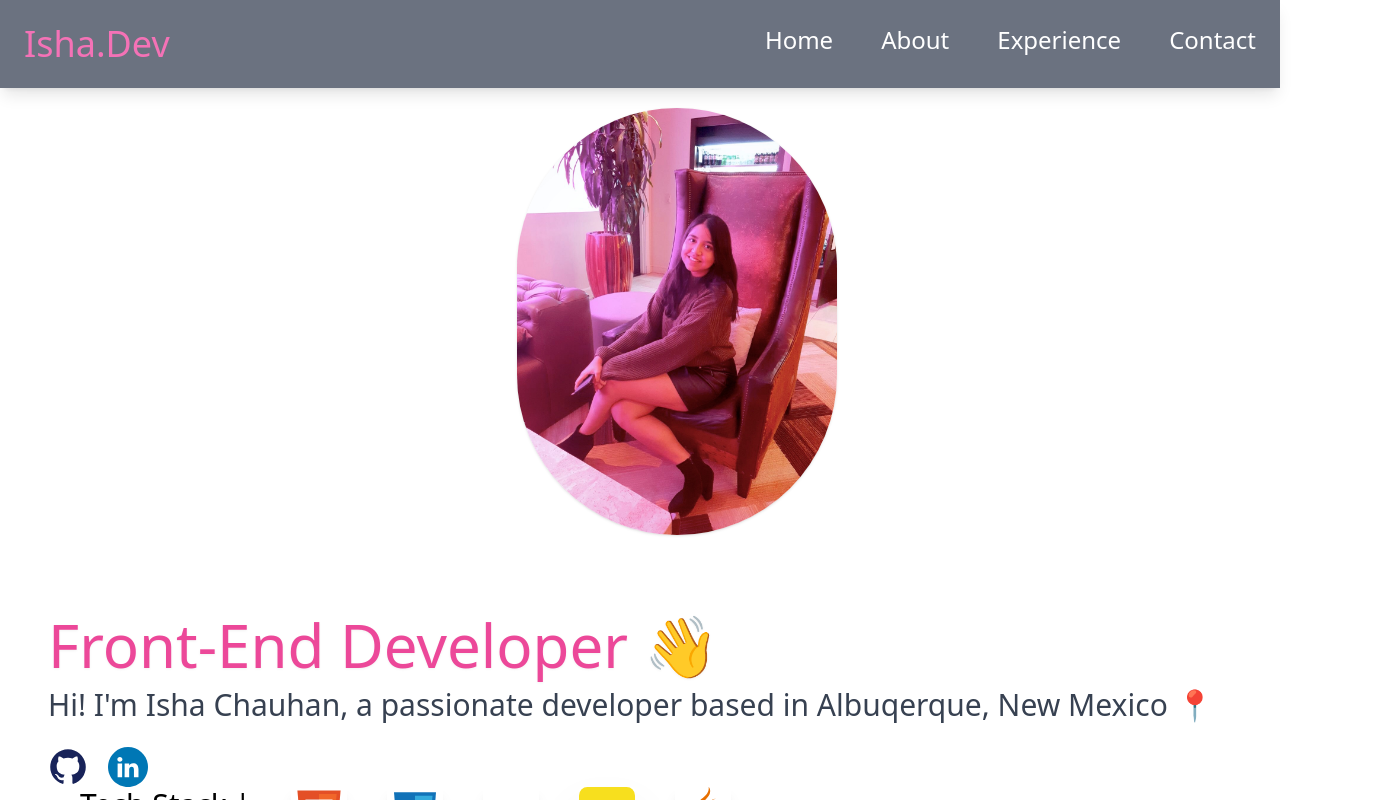
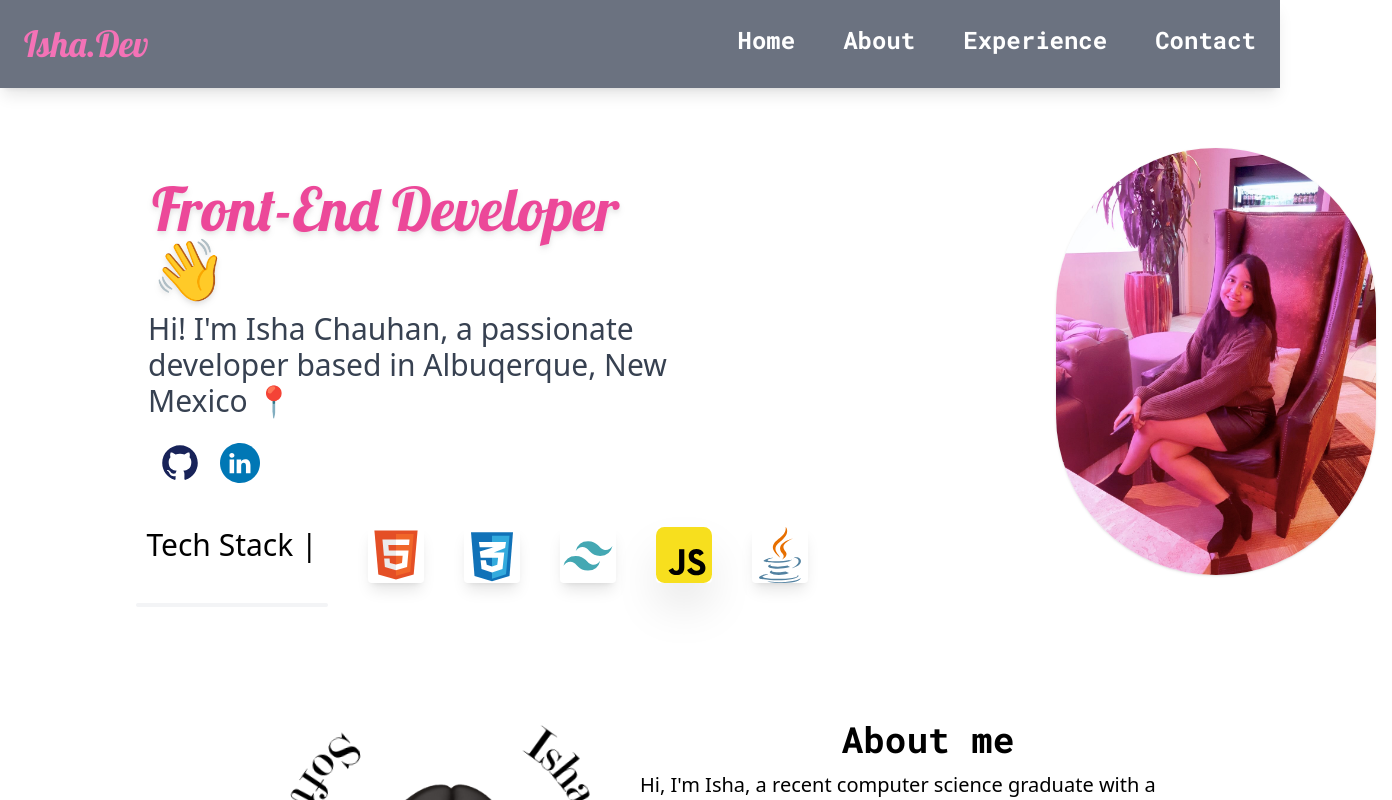
Before and after one commit to izha135/pwebs, a React (Create React App) app: page / in a window 1280 px wide. Shown: the top 800 px of the page, 1392 px wide, since content can reach past the window. Built offline with nearby package versions, Linux system fonts and the light colour scheme.

Commit message:
added css commit

```diff
--- a/public/index.html
+++ b/public/index.html
@@ -24,6 +24,31 @@
       work correctly both with client-side routing and a non-root public URL.
       Learn how to configure a non-root public URL by running `npm run build`.
     -->
+    <link rel="preconnect" href="https://fonts.googleapis.com" />
+    <link rel="preconnect" href="https://fonts.gstatic.com" crossorigin />
+    <link
+      href="https://fonts.googleapis.com/css2?family=Press+Start+2P&display=swap"
+      rel="stylesheet"
+    />
+    <link rel="preconnect" href="https://fonts.googleapis.com" />
+    <link rel="preconnect" href="https://fonts.gstatic.com" crossorigin />
+    <link
+      href="https://fonts.googleapis.com/css2?family=Silkscreen&display=swap"
+      rel="stylesheet"
+    />
+    <link rel="preconnect" href="https://fonts.googleapis.com" />
+    <link rel="preconnect" href="https://fonts.gstatic.com" crossorigin />
+    <link
+      href="https://fonts.googleapis.com/css2?family=Roboto+Mono:wght@700&display=swap"
+      rel="stylesheet"
+    />
+    <link rel="preconnect" href="https://fonts.googleapis.com" />
+    <link rel="preconnect" href="https://fonts.gstatic.com" crossorigin />
+    <link
+      href="https://fonts.googleapis.com/css2?family=Lobster&family=Yeseva+One&display=swap"
+      rel="stylesheet"
+    />
+
     <title>React App</title>
   </head>
   <body>
--- a/src/Pages/Home.jsx
+++ b/src/Pages/Home.jsx
@@ -1,14 +1,16 @@
 import React from "react";
 import NavBar from "../components/NavBar";
 import Hero from "../components/Hero";
+import About  from "../components/About-Me";
 
 function Home() {
   return (
     <div>
       <NavBar />
       <Hero />
+      <About />
       {/*
-      <About-Me />
+
       <Experience />
       <Projects />
       <Contact /> */}
--- a/src/components/About-Me.jsx
+++ b/src/components/About-Me.jsx
@@ -1,14 +1,14 @@
 import React from 'react'
-import imgas from "../imgas.png"
+import imgas from "../My project.png"
 import mylogo from "../mylogo.svg"
 
 export default function About() {
   return (
    <section className=' grid grid-cols-2  w-full px-[4rem]'>
    <div className="  ">
-    <img className= " absolute w-[14rem] ml-[19rem] mt-[2rem] rounded-xl mt-35 -z-10" src={imgas} alt="" />
+    <img className= " absolute w-[14rem] ml-[17rem] mt-[2rem]  mt-35 -z-10" src={imgas} alt="" />
       <span className=' '><img className='
-       absolute w-[54rem] pr-10 -mt-[10rem] z-12' src={mylogo} alt="" /></span>
+       absolute w-[20rem] ml-[14rem] mt-[1rem] z-12 animate-spin' src={mylogo} alt="" /></span>
    </div>
    <div className="-gap[]">
    <h1 className='mt-[2rem] mb-3 text-4xl font-roboto-mono  '>About me</h1>
@@ -18,6 +18,9 @@ export default function About() {
 
 
 </p></div>
+<div>
+  <h1>Education</h1>
+</div>
    </section>
   )
 }
--- a/src/components/Hero.jsx
+++ b/src/components/Hero.jsx
@@ -12,13 +12,13 @@ import linkedin from "../LinkedIN.svg";
 export default function Hero() {
   return (
     <section>
-      <div className="container flex flex-col-reverse lg-s:flex-row items-center sm-s:mt-0 gap-20 mt:5 lg-s:mt-10 lg-s:ml-16 ">
+      <div className="container flex flex-col-reverse lg-s:flex-row items-center xl-s:ml-28 sm-s:mt-0 gap-20 mt:5 lg-s:mt-10 lg-s:ml-16 ">
         <div className="flex flex-col w-full gap-0 leading-3 items-center lg:items-start">
-          <h1 className="text-pink-500 inline-block font-lobster-one xl-s:ml-2 drop-shadow-sm mt-0 mr-auto px-12 sm-s:-mt-10 sm-s:ml-16 text-7xl sm:text-6xl lg:text-left  mb-0">
+          <h1 className="text-pink-500 inline-block font-lobster-one xl-s:-ml-2 drop-shadow-md mt-0 mr-auto px-12 sm-s:-mt-10 sm-s:ml-16 text-7xl sm:text-6xl lg:text-left  mb-0">
             Front-End Developer 👋
           </h1>
           <br />
-          <h3 className="text-gray-700 inline-block lg:text-3xl font-robot-mono ml-16 lg:text-left  sm:text-2xl sm:ml-12 mb-6">
+          <h3 className="text-gray-700 inline-block xl-s:ml-9 lg:text-3xl font-robot-mono ml-16 lg:text-left  sm:text-2xl sm:ml-12 mb-6">
             Hi! I'm Isha Chauhan, a passionate developer based in Albuqerque,
             New Mexico 📍
           </h3>
@@ -45,7 +45,7 @@ export default function Hero() {
           </div>
         </div>
 
-        <div className="flex flex-wrap justify-center w-1/2 sm:w-4/12 sm:mt-5 px-4 sm:mb-0 md:mb-0 lg-mb-0 ">
+        <div className="flex flex-wrap justify-center xl-s:w-full  xl-s:px-4 w-1/2 sm-s:w-4/12 sm-s:mt-5 px-4 sm-s:mb-0 md:mb-0 lg-mb-0 ">
           <img
             className="pb-2/3 h-110 w-110 rounded-full object-bottom  max-w-xs scale-1.7 shadow  ml-auto  border-none"
             src={me2}
@@ -53,10 +53,12 @@ export default function Hero() {
           />
         </div>
       </div>
-      <div className="flex px-20 w-full gap-0 mt-0 sm-s:mt-10 mb-10">
+      <div className="flex px-20 xl-s:ml-[3.5rem] w-auto gap-0 xl-s:-mt-[3rem] sm-s:mt-10 mb-10">
         <ul className="flex align-center px-30 gap-10 ">
           <li>
-            <h1 className="font-robot-mono xl:text-3xl ">Tech Stack |</h1>
+            <h1 className="font-robot-mono md-s:text-2xl xl-s:text-3xl">Tech Stack |</h1>
+            <hr class="w-48 h-1 mx-auto my-4 bg-gray-100 border-0 rounded md:my-10 dark:bg-gray-700" />
+
           </li>
           <li>
             <img
--- a/src/components/NavBar.jsx
+++ b/src/components/NavBar.jsx
@@ -4,7 +4,7 @@ import React from "react";
 
 function NavBar() {
   return (
-    <header className="bg-gray-500 flex sticky top-0 justify-between shadow-lg">
+    <header className="bg-gray-500 flex sticky top-0 justify-between z-10 shadow-lg">
       <div className=" flex flex-row  ">
         <button className="basis-5">
           <h1 className="text-4xl text-pink-400 font-lobster-one px-6 py-6 ">
--- a/tailwind.config.js
+++ b/tailwind.config.js
@@ -1,10 +1,35 @@
 /** @type {import('tailwindcss').Config} */
 module.exports = {
-  content: [
-    "./src/**/*.{js,jsx,ts,tsx}",
-  ],
+  content: ["./src/**/*.{js,jsx,ts,tsx}"],
   theme: {
-    extend: {},
+    extend: {
+      fontFamily: {
+        "press-start": ['"Press Start 2P"', "cursive"],
+        "silk-screen": ["Silkscreen", "cursive"],
+        "roboto-mono": ["Roboto Mono", "monospace"],
+        "lobster-one": ["Lobster", "cursive"],
+        "yeseva-one": ["Yeseva One", "cursive"],
+      },
+      screens: {
+        "sm-s": "640px",
+        // => @media (min-width: 640px) { ... }
+
+        "md-s": "768px",
+        // => @media (min-width: 768px) { ... }
+
+        "lg-s": "1024px",
+        // => @media (min-width: 1024px) { ... }
+
+        "xl-s": "1280px",
+        // => @media (min-width: 1280px) { ... }
+
+        "2xl": "1536px",
+        // => @media (min-width: 1536px) { ... }
+      },
+      animation: {
+        'spin': 'spin 25s linear infinite',
+      }
+    },
   },
   plugins: [],
-}
+};
```
Also changed, not shown: src/My project.png (added), src/mylogo.svg (added).
